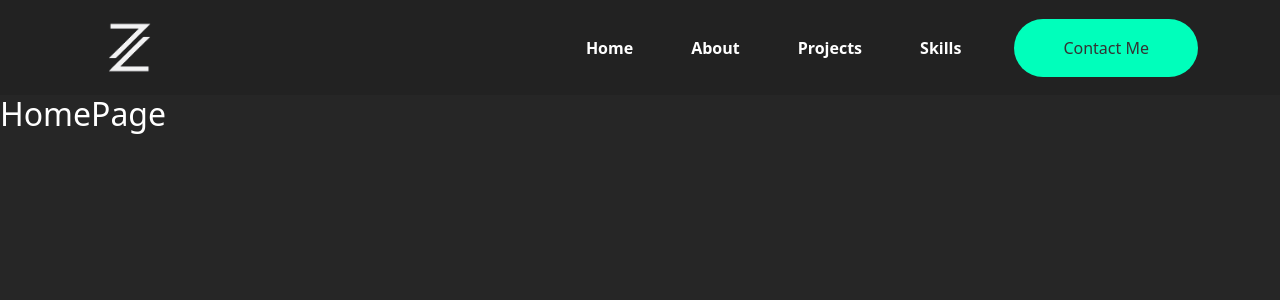
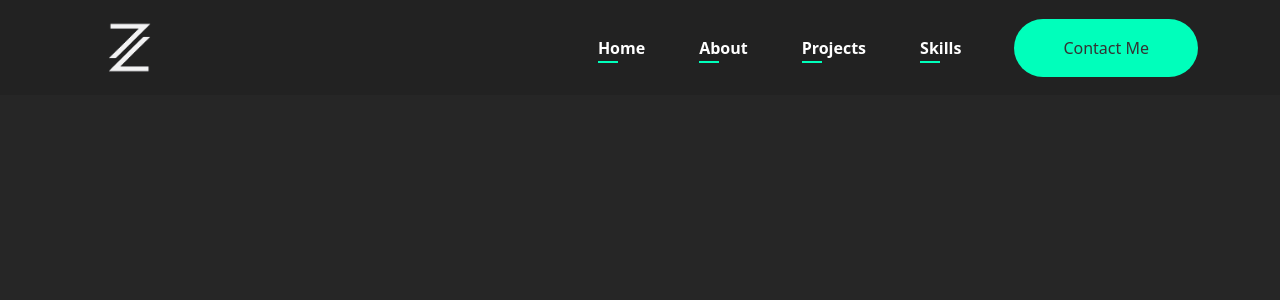
Before and after one commit to Mehdi-Zandian/Mehdi-Zandian, a React (Create React App) app: page / in a window 1280 px wide. Shown: the top 300 px of the page. Built offline with nearby package versions, Linux system fonts and the light colour scheme.

Commit message:
update nav UI

```diff
--- a/src/components/Navbar/Navbar.js
+++ b/src/components/Navbar/Navbar.js
@@ -11,10 +11,10 @@ function Navbar() {
         <img src={logo} className="nav__logo" alt="Logo" />
 
         <ul className="nav__items align-items-center m-0 d-none d-md-flex list-unstyled">
-          <li className="me-4 px-1">Home</li>
-          <li className="mx-4 px-1">About</li>
-          <li className="mx-4 px-1">Projects</li>
-          <li className="ms-4 me-5 px-1">Skills</li>
+          <li className="me-4 pe-1">Home</li>
+          <li className="mx-4 pe-1">About</li>
+          <li className="mx-4 pe-1">Projects</li>
+          <li className="ms-4 me-5 pe-1">Skills</li>
           <li className="px-lg-5 py-lg-3 px-md-3 py-md-2 nav__itemsActive">
             Contact Me
           </li>
--- a/src/components/Navbar/Navbar.scss
+++ b/src/components/Navbar/Navbar.scss
@@ -9,6 +9,7 @@
 
   .nav__items {
     li {
+      position: relative;
       text-align: center;
       color: #ffff;
       font-weight: bold;
@@ -16,9 +17,20 @@
       border: 1px solid transparent;
       cursor: pointer;
 
-      &:hover {
-        border-bottom: 1px solid #0fb;
+      &:after {
+        content: "";
+        position: absolute;
+        bottom: -15%;
+        left: 0;
+        height: 2px;
+        width: 20px;
+        transition: all 0.3s;
+        background-color: #0fb;
       }
+    }
+
+    li:hover:after {
+      width: 100%;
     }
 
     .nav__itemsActive {
@@ -28,6 +40,11 @@
       border-radius: 30px;
       box-shadow: 0 0 7px transparent;
 
+      &:after {
+        width: 0;
+        height: 0;
+      }
+
       &:hover {
         color: #333;
         box-shadow: 0 0 7px #0fb;
--- a/src/components/Portfolio/Portfolio.js
+++ b/src/components/Portfolio/Portfolio.js
@@ -3,7 +3,6 @@ import React from "react";
 function Portfolio() {
   return (
     <div>
-      <h2>HomePage</h2>
       {/* Home */}
       {/* About */}
       {/* Projects */}
```
